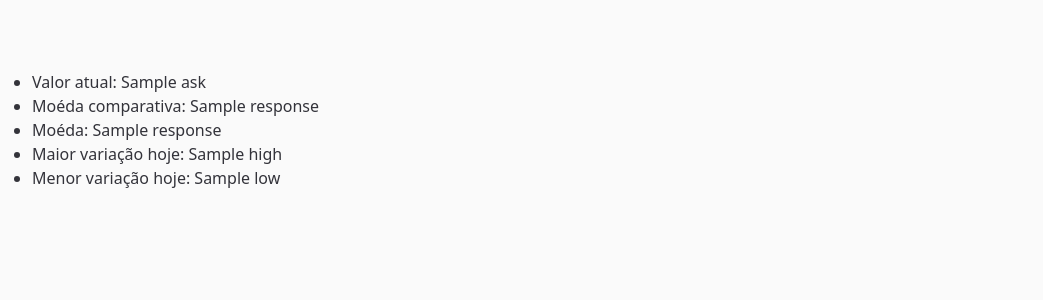
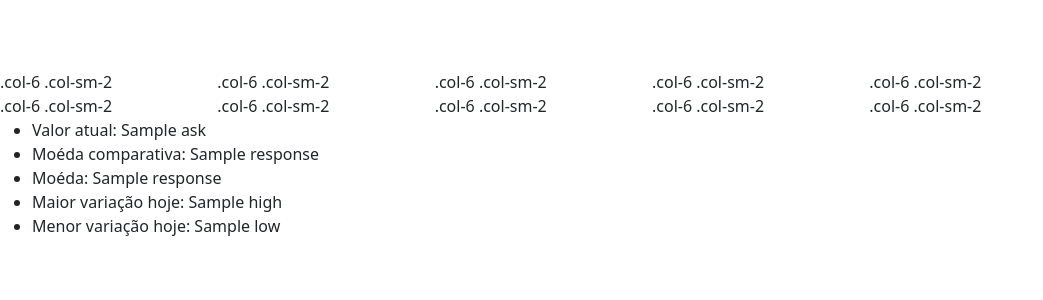
Before and after one commit to MarcianoPazinatto/CoinProject, a FastAPI app: template src/templates/basicform.html in a window 1280 px wide. Shown: the top 300 px of the page, without its empty margins (0-1043 px from the left). Run offline with FastAPI, Linux system fonts and the light colour scheme; the template is opened without the code that fills it: most values are stand-ins (such as "Sample title", 1, 10 or a date in 2020); some libraries are stand-ins or nearby versions.

Commit message:
adding bootstrap and ajust html files

```diff
--- a/src/templates/basicform.html
+++ b/src/templates/basicform.html
@@ -4,9 +4,29 @@
 <html lang="en">
 <head>
     <link rel="stylesheet" type="text/css" href="{{ url_for('static', path='src/css/base.css')}}">
+     <script src="https://cdn.jsdelivr.net/npm/@popperjs/core@2.10.2/dist/umd/popper.min.js" integrity="sha384-7+zCNj/IqJ95wo16oMtfsKbZ9ccEh31eOz1HGyDuCQ6wgnyJNSYdrPa03rtR1zdB" crossorigin="anonymous"></script>
+    <script src="https://cdn.jsdelivr.net/npm/bootstrap@5.1.3/dist/js/bootstrap.min.js" integrity="sha384-QJHtvGhmr9XOIpI6YVutG+2QOK9T+ZnN4kzFN1RtK3zEFEIsxhlmWl5/YESvpZ13" crossorigin="anonymous"></script>
+    <link href="https://cdn.jsdelivr.net/npm/bootstrap@5.1.3/dist/css/bootstrap.min.css" rel="stylesheet" integrity="sha384-1BmE4kWBq78iYhFldvKuhfTAU6auU8tT94WrHftjDbrCEXSU1oBoqyl2QvZ6jIW3" crossorigin="anonymous">
     <meta charset="UTF-8">
 </head>
 <body>
+      <div class="row">
+    <div class="col-3 col-sm-2">.col-6 .col-sm-2</div>
+    <div class="col-3 col-sm-2">.col-6 .col-sm-2</div>
+    <div class="col-3 col-sm-2">.col-6 .col-sm-2</div>
+    <div class="col-3 col-sm-2">.col-6 .col-sm-2</div>
+    <div class="col-3 col-sm-2">.col-6 .col-sm-2</div>
+
+    <!-- Force next columns to break to new line at md breakpoint and up -->
+    <div class="w-100 d-none d-md-block"></div>
+
+    <div class="col-3 col-sm-2">.col-6 .col-sm-2</div>
+    <div class="col-3 col-sm-2">.col-6 .col-sm-2</div>
+    <div class="col-3 col-sm-2">.col-6 .col-sm-2</div>
+    <div class="col-3 col-sm-2">.col-6 .col-sm-2</div>
+    <div class="col-3 col-sm-2">.col-6 .col-sm-2</div>
+
+  </div>
     <ul>
 
         <li>Valor atual: {{ response.ask }}</li>
```
